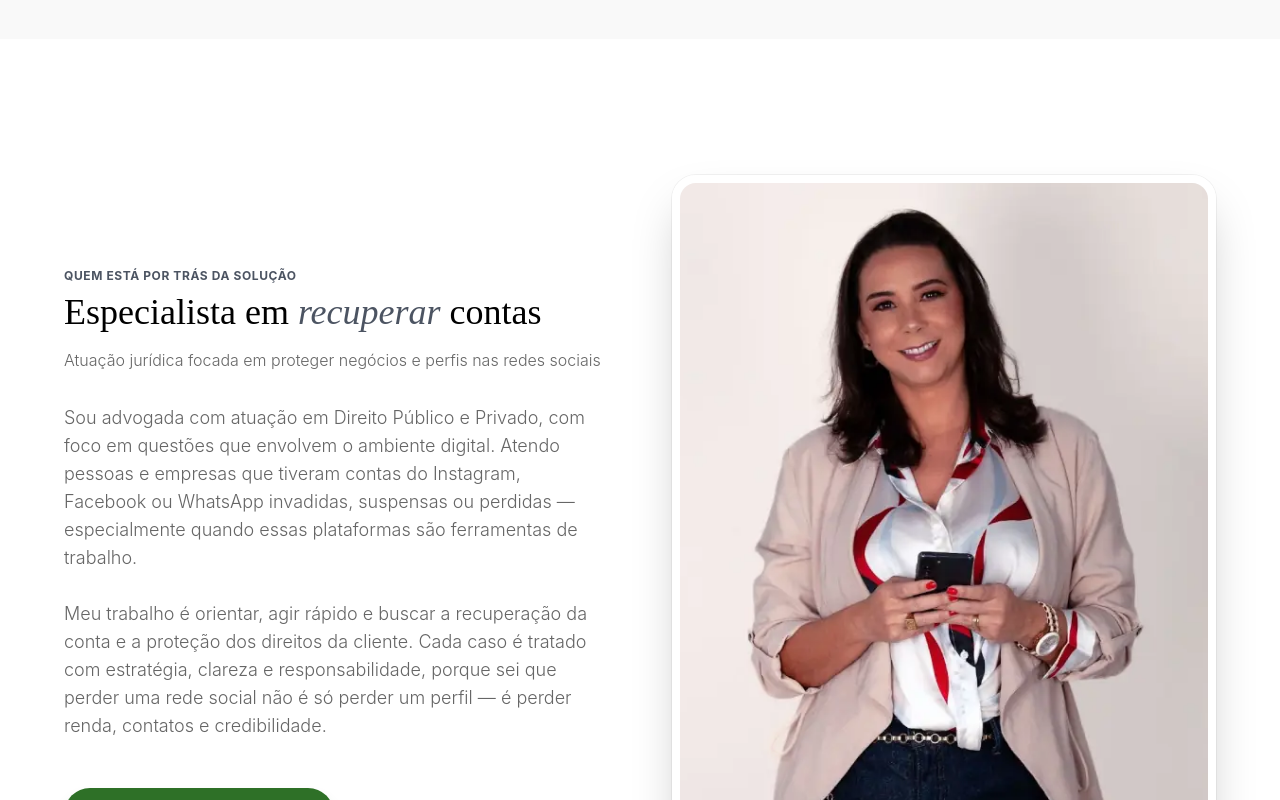
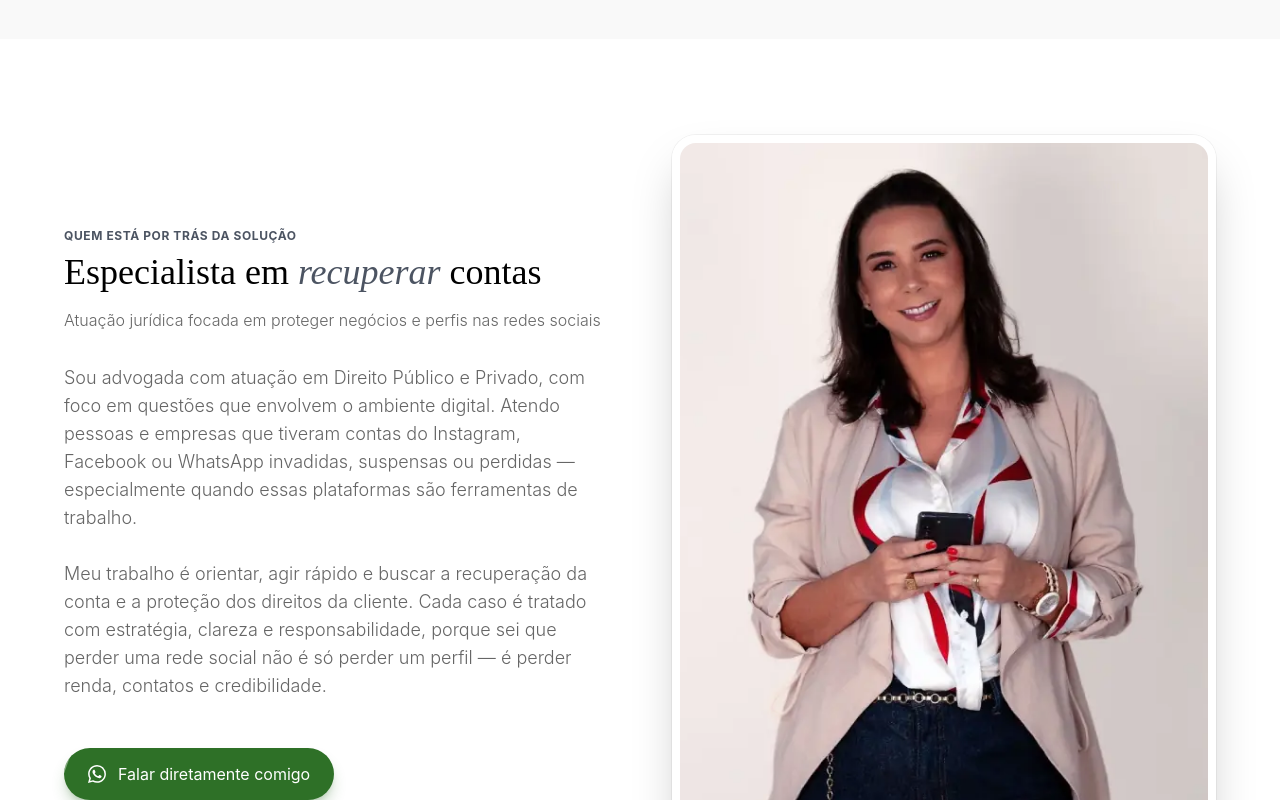
Before and after one commit to Paper-Street-Softwares/LPS-Adelia, a React (Vite) app: page /#home in a window 1280 px wide. Shown: the part 3380-4180 px from the top of the page. Built offline with nearby package versions, Linux system fonts and the light colour scheme.

Commit message:
fix: Ajustes de padding e imagens novas

```diff
--- a/src/components/sections/AboutNovoTemplate.jsx
+++ b/src/components/sections/AboutNovoTemplate.jsx
@@ -172,7 +172,7 @@ function AboutNovoTemplate({ ButtonModal, colorMode, benefits }) {
                 initial={{ opacity: 0, x: 50 }}
                 animate={{ opacity: 1, x: 0 }}
                 transition={{ duration: 0.8, ease: 'easeOut', delay: 0.2 }}
-                className="relative w-full mt-4 tablet1:mt-8 desktop1:mt-10 m-auto overflow-visible mb-10"
+                className="relative w-full mt-4 tablet1:mt-8 desktop1:mt-0 m-auto overflow-visible mb-10 desktop1:mb-0"
               >
                 <div className="relative rounded-3xl shadow-2xl ring-1 ring-black/5">
                   {/* CLIP DA IMAGEM */}
```
Also changed, not shown: src/assets/imgs/hero/lawHero.webp.
